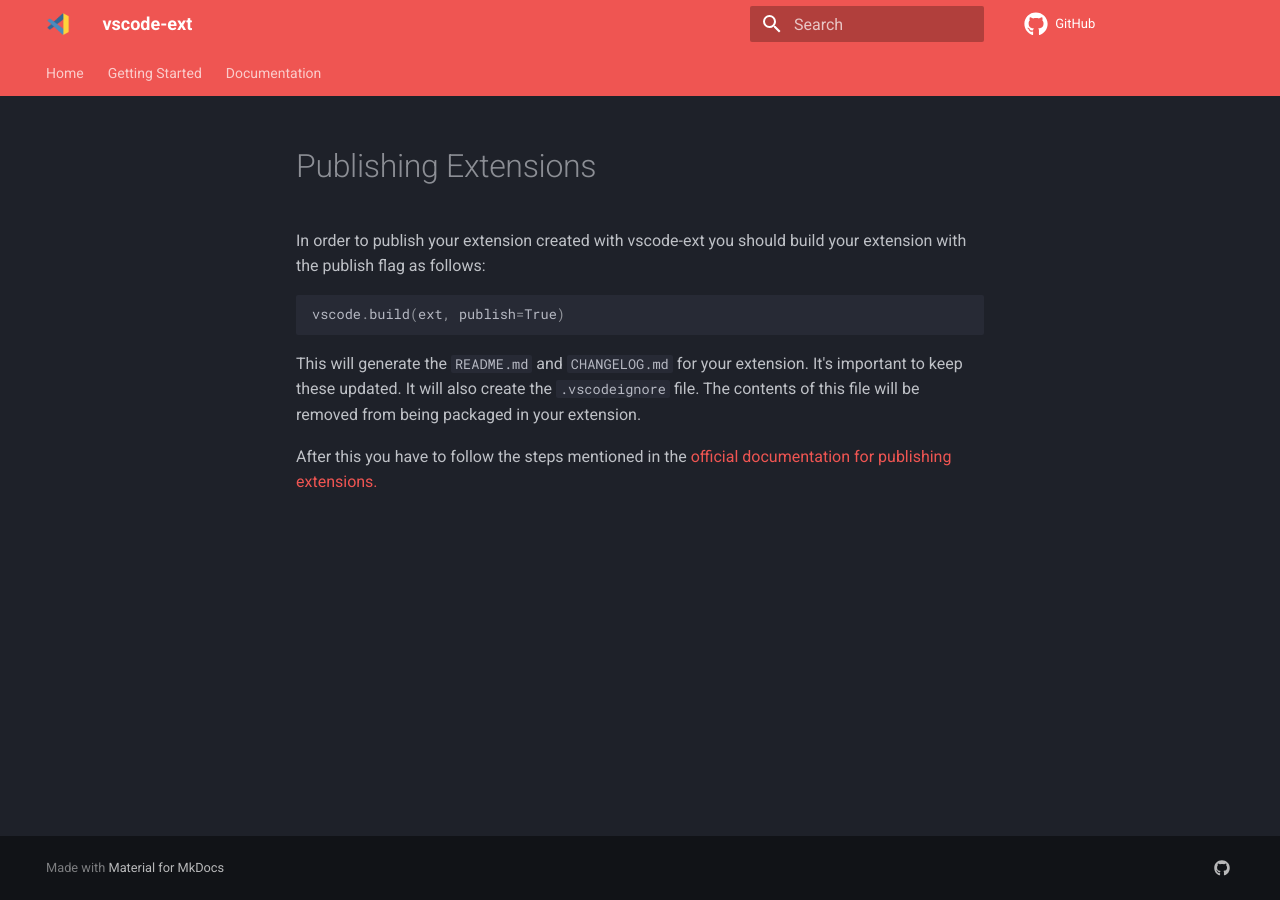
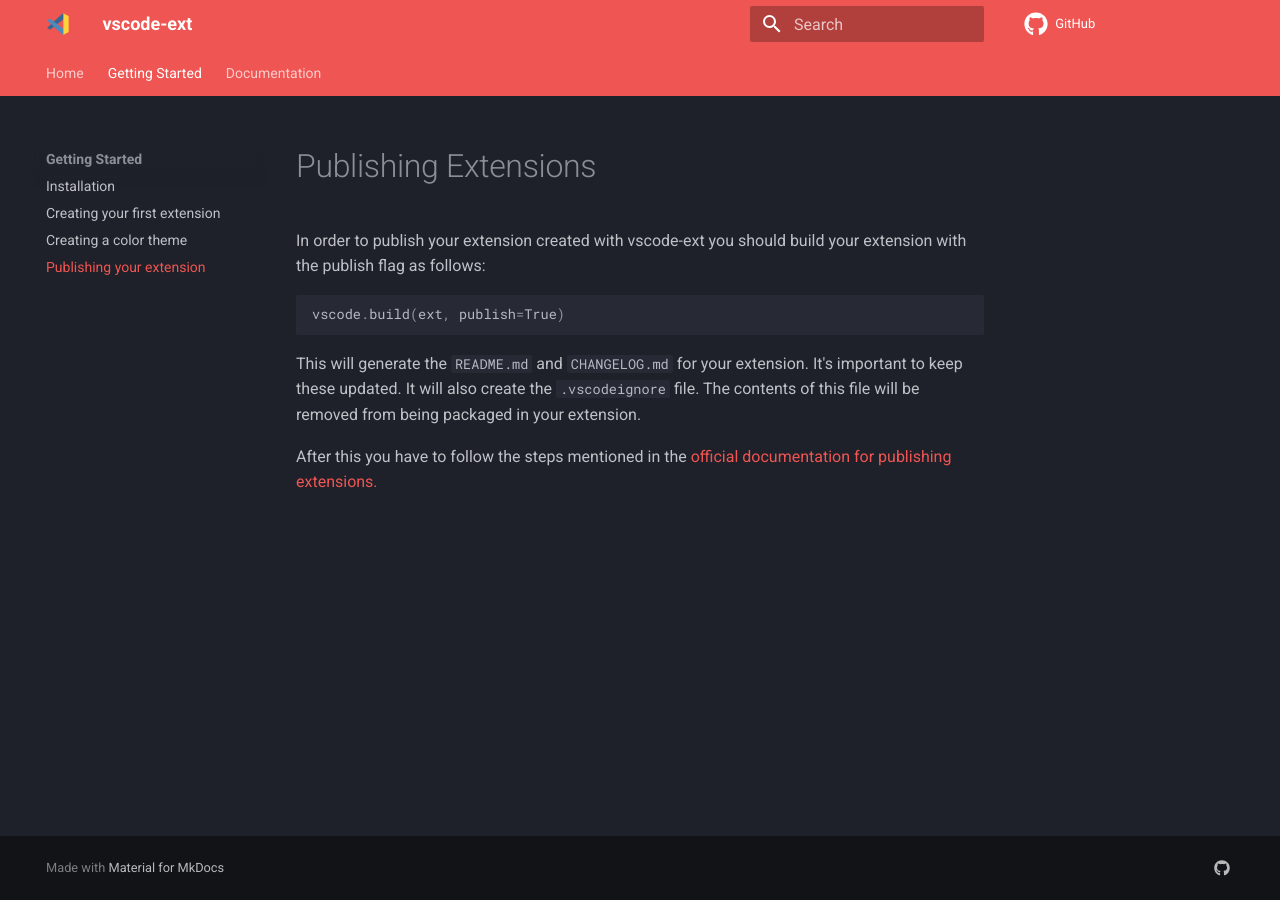
Before and after one commit to CodeWithSwastik/vscode.py, an MkDocs documentation site: the page built from docs/publish-your-extension.md, in a window 1280 px wide. Built offline with MkDocs 1.6.1 and Material for MkDocs 9.7.7, drawn with Linux system fonts in a browser that asks for light colours; comment, search, counter and statistics services are not loaded; some of the changed lines change nothing that is shown.

```diff
--- a/mkdocs.yml
+++ b/mkdocs.yml
@@ -2,13 +2,16 @@
 site_description: Create vscode extensions with Python
 
 nav:
-  - Home: index.md
+  - Home:
+      - Overview: index.md
+      - Releases:
+          - Changelog: changelog.md
   - Getting Started:
       - Installation: getting-started.md
       - Creating your first extension: creating-your-extension.md
       - Creating a color theme: color-theme.md
-      - Releases:
-          - Changelog: changelog.md
+      - Publishing your extension: publish-your-extension.md
+
   - Documentation: documentation/index.md
 theme:
   name: material
```
